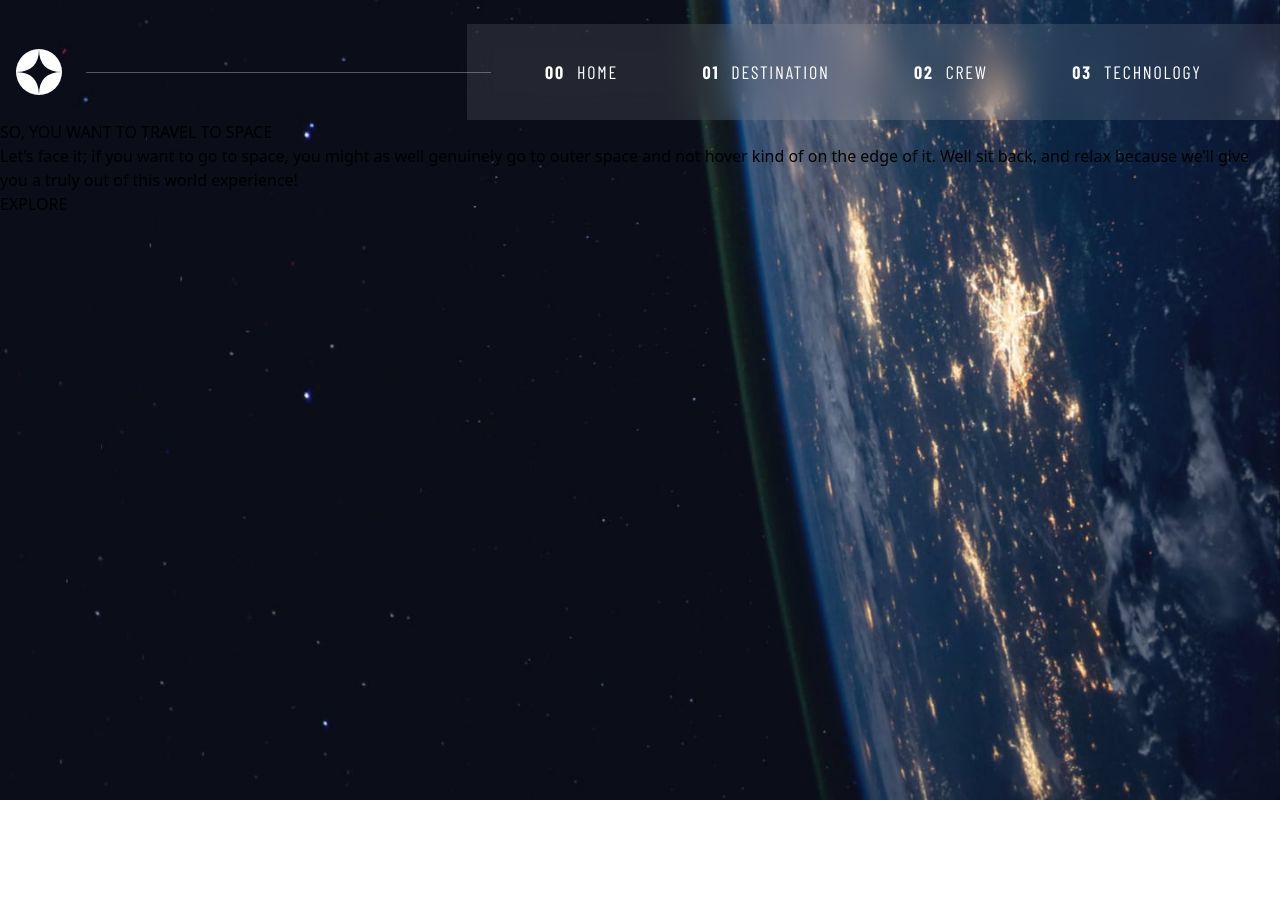
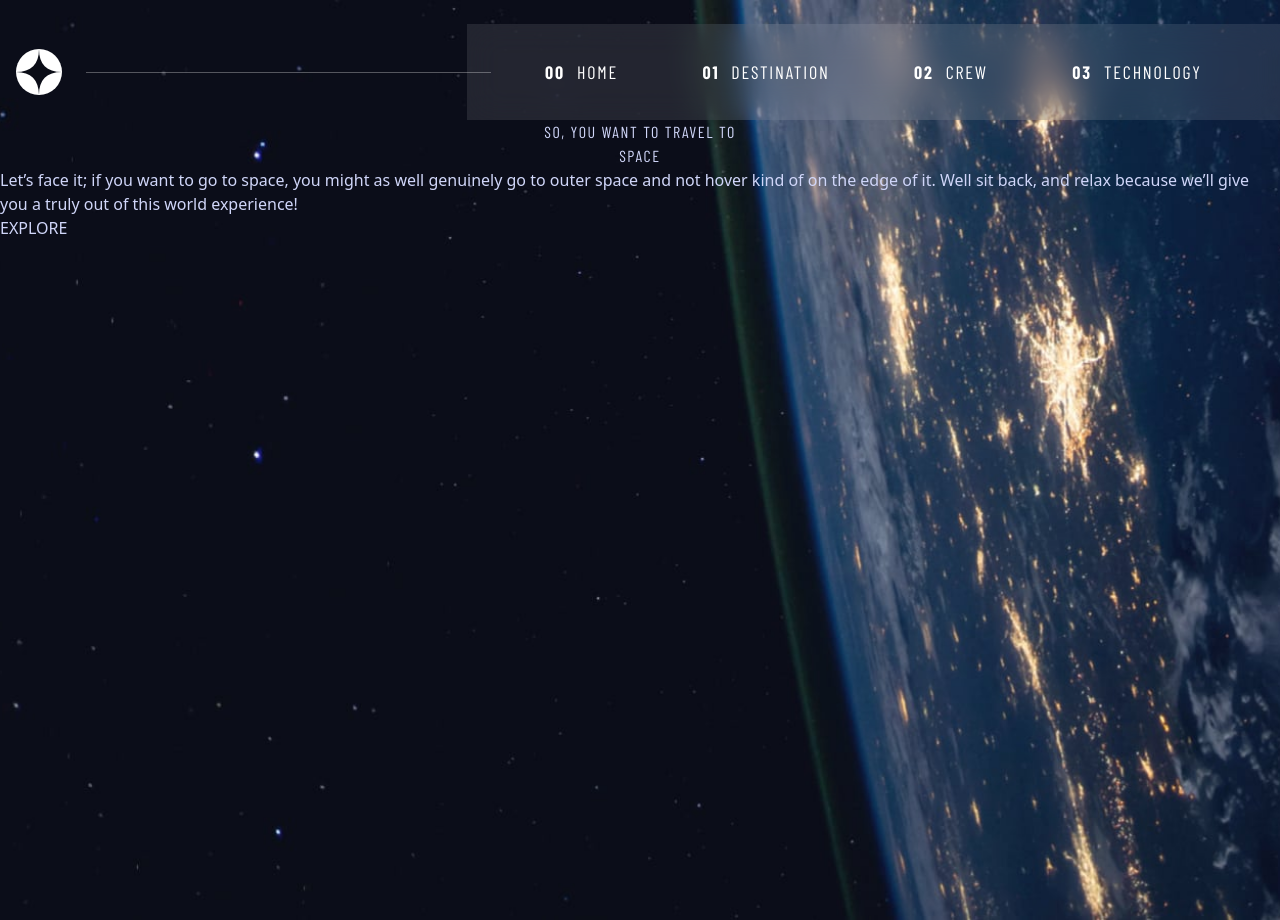
Before and after one commit to Sana-Shabeel/space-tourism-ts, a React (Vite) app: page / in a window 1280 px wide. Before the commit the page ends 800 px from the top, so only its background shows below. Built offline with nearby package versions, Linux system fonts and the light colour scheme; a web font is replaced by a local one.

Commit message:
Home page skeleton

```diff
--- a/src/pages/Homepage.tsx
+++ b/src/pages/Homepage.tsx
@@ -2,16 +2,19 @@ import React, { useState } from "react";
 
 const Landing = () => {
   return (
-    <section>
+    <section className="h-screen flex flex-col text-lightBlue">
       <div>
-        <h1>
-          SO, YOU WANT TO TRAVEL TO <span>SPACE</span>
+        <h1 className="font-barlowCond text-fs300 text-center tracking-widest">
+          SO, YOU WANT TO TRAVEL TO{" "}
+          <span className="text-fs800 block">SPACE</span>
         </h1>
         <div>
-          Let’s face it; if you want to go to space, you might as well genuinely
-          go to outer space and not hover kind of on the edge of it. Well sit
-          back, and relax because we’ll give you a truly out of this world
-          experience!
+          <p className="text-fs200">
+            Let’s face it; if you want to go to space, you might as well
+            genuinely go to outer space and not hover kind of on the edge of it.
+            Well sit back, and relax because we’ll give you a truly out of this
+            world experience!
+          </p>
         </div>
       </div>
       <div>
```
